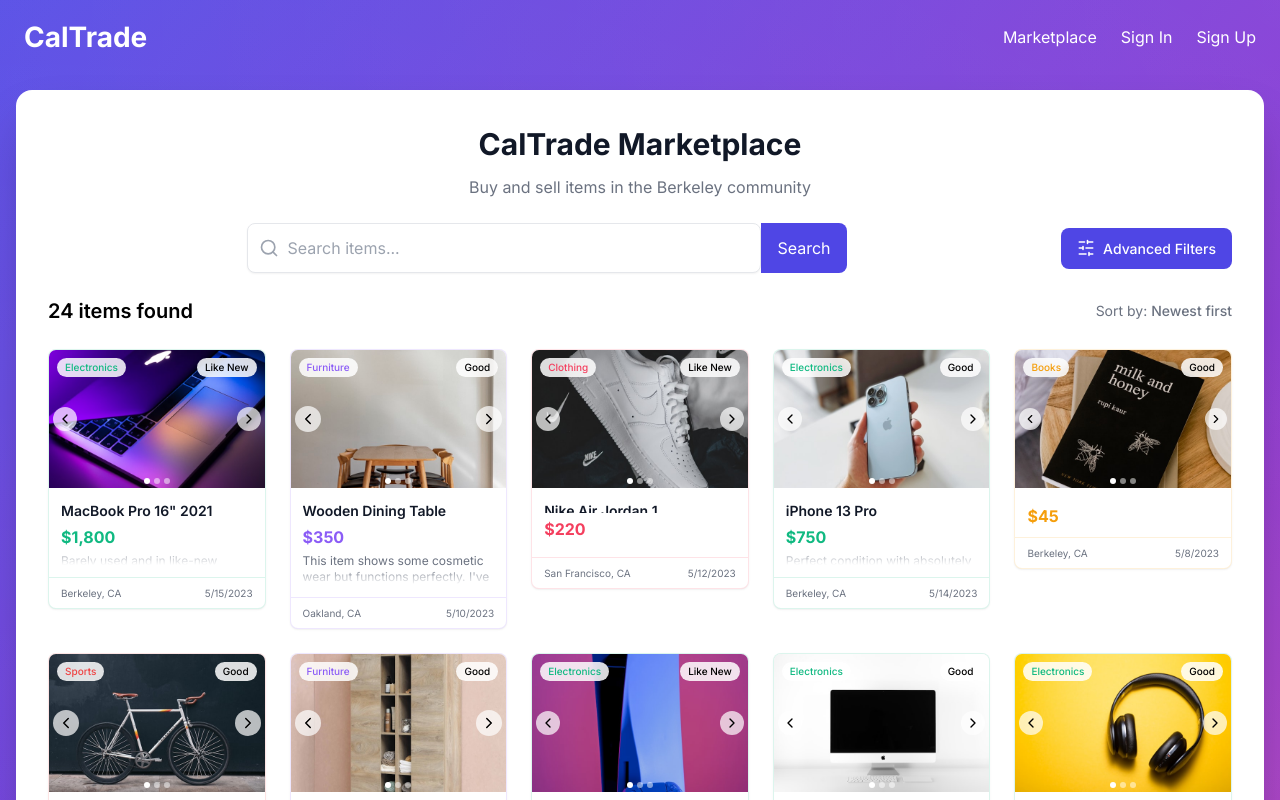
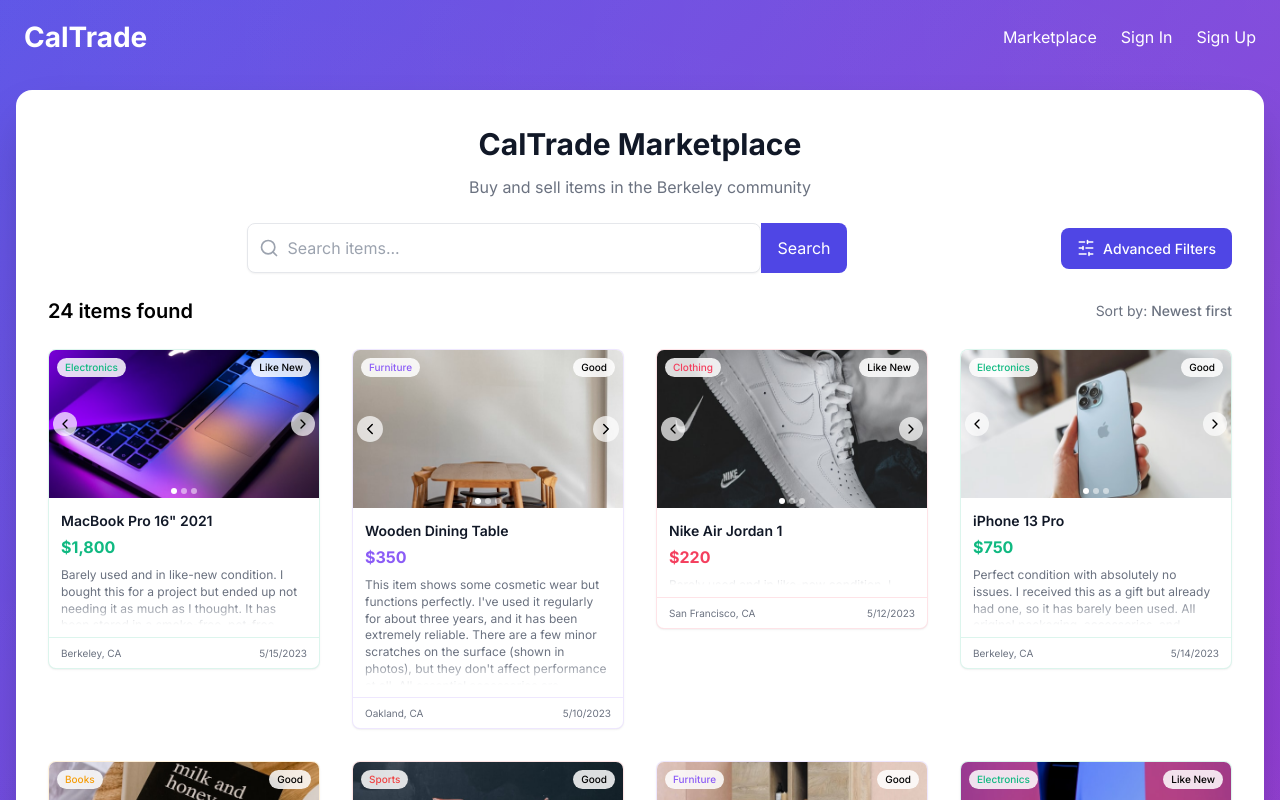
Before and after one commit to hzhou279/CalTrade, a Next.js app: page / in a window 1280 px wide. Shown: the top 800 px of the page. Built offline with nearby package versions, Linux system fonts and the light colour scheme.

Commit message:
Make item cards longer with more variable heights based on category

```diff
--- a/src/app/components/marketplace/ItemCard.tsx
+++ b/src/app/components/marketplace/ItemCard.tsx
@@ -44,51 +44,51 @@ export default function ItemCard({ item }: ItemCardProps) {
 
   // Determine card properties based on item category
   const getCategoryStyles = () => {
-    // Define different sizes for different categories
+    // Define different sizes for different categories with much more variation
     switch (item.category) {
       case 'Vehicles':
         return {
-          imageHeight: 140, // Fixed image height
-          descriptionLines: 4,
-          cardHeight: 320, // Overall card height
+          imageHeight: 180, // Larger image for vehicles
+          descriptionLines: 12, // Show much more description
+          cardHeight: 480, // Very tall card
           accentColor: '#3b82f6', // blue
           iconSize: 20
         };
       case 'Furniture':
         return {
-          imageHeight: 140,
-          descriptionLines: 3,
-          cardHeight: 280,
+          imageHeight: 160,
+          descriptionLines: 8,
+          cardHeight: 380,
           accentColor: '#8b5cf6', // purple
           iconSize: 18
         };
       case 'Electronics':
         return {
-          imageHeight: 140,
-          descriptionLines: 3,
-          cardHeight: 260,
+          imageHeight: 150,
+          descriptionLines: 6,
+          cardHeight: 320,
           accentColor: '#10b981', // green
           iconSize: 16
         };
       case 'Clothing':
         return {
-          imageHeight: 140,
-          descriptionLines: 2,
-          cardHeight: 240,
+          imageHeight: 160,
+          descriptionLines: 4,
+          cardHeight: 280,
           accentColor: '#f43f5e', // pink
           iconSize: 16
         };
       case 'Books':
         return {
           imageHeight: 140,
-          descriptionLines: 2,
-          cardHeight: 220,
+          descriptionLines: 3,
+          cardHeight: 240,
           accentColor: '#f59e0b', // amber
           iconSize: 14
         };
       case 'Accessories':
         return {
-          imageHeight: 140,
+          imageHeight: 130,
           descriptionLines: 2,
           cardHeight: 210,
           accentColor: '#ec4899', // pink
@@ -96,57 +96,57 @@ export default function ItemCard({ item }: ItemCardProps) {
         };
       case 'Photography':
         return {
-          imageHeight: 140,
-          descriptionLines: 3,
-          cardHeight: 270,
+          imageHeight: 160,
+          descriptionLines: 7,
+          cardHeight: 350,
           accentColor: '#6366f1', // indigo
           iconSize: 18
         };
       case 'Audio':
         return {
-          imageHeight: 140,
-          descriptionLines: 3,
-          cardHeight: 250,
+          imageHeight: 150,
+          descriptionLines: 5,
+          cardHeight: 300,
           accentColor: '#0ea5e9', // sky blue
           iconSize: 16
         };
       case 'Sports':
         return {
-          imageHeight: 140,
-          descriptionLines: 3,
-          cardHeight: 260,
+          imageHeight: 150,
+          descriptionLines: 7,
+          cardHeight: 340,
           accentColor: '#ef4444', // red
           iconSize: 18
         };
       case 'Kitchen':
         return {
           imageHeight: 140,
-          descriptionLines: 3,
-          cardHeight: 250,
+          descriptionLines: 6,
+          cardHeight: 310,
           accentColor: '#f97316', // orange
           iconSize: 16
         };
       case 'Home & Garden':
         return {
-          imageHeight: 140,
-          descriptionLines: 3,
-          cardHeight: 270,
+          imageHeight: 150,
+          descriptionLines: 8,
+          cardHeight: 360,
           accentColor: '#22c55e', // green
           iconSize: 16
         };
       case 'Toys & Games':
         return {
           imageHeight: 140,
-          descriptionLines: 3,
-          cardHeight: 240,
+          descriptionLines: 4,
+          cardHeight: 270,
           accentColor: '#a855f7', // purple
           iconSize: 16
         };
       default:
         return {
           imageHeight: 140,
-          descriptionLines: 3,
-          cardHeight: 250,
+          descriptionLines: 5,
+          cardHeight: 300,
           accentColor: '#4f46e5', // indigo
           iconSize: 16
         };
@@ -154,6 +154,9 @@ export default function ItemCard({ item }: ItemCardProps) {
   };
 
   const { imageHeight, descriptionLines, cardHeight, accentColor, iconSize } = getCategoryStyles();
+
+  // Calculate if the description is long enough to need truncation
+  const needsTruncation = item.description.length > (descriptionLines * 40); // Rough estimate of characters per line
 
   return (
     <Link href={`/marketplace/${item.id}`} className="block h-full">
@@ -271,7 +274,7 @@ export default function ItemCard({ item }: ItemCardProps) {
           <p style={{
             fontSize: "16px",
             fontWeight: "700",
-            marginBottom: "4px",
+            marginBottom: "8px",
             color: accentColor
           }}>
             ${item.price.toLocaleString()}
@@ -288,19 +291,19 @@ export default function ItemCard({ item }: ItemCardProps) {
               WebkitLineClamp: descriptionLines,
               WebkitBoxOrient: "vertical",
               overflow: "hidden",
-              lineHeight: "1.3",
+              lineHeight: "1.4",
               marginBottom: "4px"
             }}>
               {item.description}
             </p>
-            {/* Only show gradient fade if description is longer than displayed lines */}
-            {item.description.length > 50 && (
+            {/* Only show gradient fade if description needs truncation */}
+            {needsTruncation && (
               <div style={{
                 position: "absolute",
                 bottom: 0,
                 left: 0,
                 right: 0,
-                height: "20px",
+                height: "24px",
                 background: "linear-gradient(to bottom, rgba(255,255,255,0), rgba(255,255,255,1))"
               }}></div>
             )}
--- a/src/app/page.tsx
+++ b/src/app/page.tsx
@@ -289,14 +289,16 @@ export default function MarketplacePage() {
                     <p className="text-gray-500">Try adjusting your filters or search query</p>
                   </div>
                 ) : (
-                  <div className="grid grid-cols-1 sm:grid-cols-2 md:grid-cols-3 lg:grid-cols-4 xl:grid-cols-5 gap-6">
+                  <div className="grid grid-cols-1 sm:grid-cols-2 md:grid-cols-2 lg:grid-cols-3 xl:grid-cols-4 gap-8">
                     {filteredItems.map((item) => {
                       // Determine column span based on item category
                       let colSpan = "";
 
-                      // Only vehicles take up more space
+                      // Vehicles and large items take up more space
                       if (item.category === 'Vehicles') {
-                        colSpan = "col-span-1 sm:col-span-2 md:col-span-1 lg:col-span-1";
+                        colSpan = "col-span-1 sm:col-span-2 md:col-span-2 lg:col-span-2 xl:col-span-2";
+                      } else if (['Furniture', 'Home & Garden', 'Photography'].includes(item.category)) {
+                        colSpan = "col-span-1 sm:col-span-1 md:col-span-1 lg:col-span-1 xl:col-span-1";
                       } else {
                         colSpan = "col-span-1";
                       }
```
